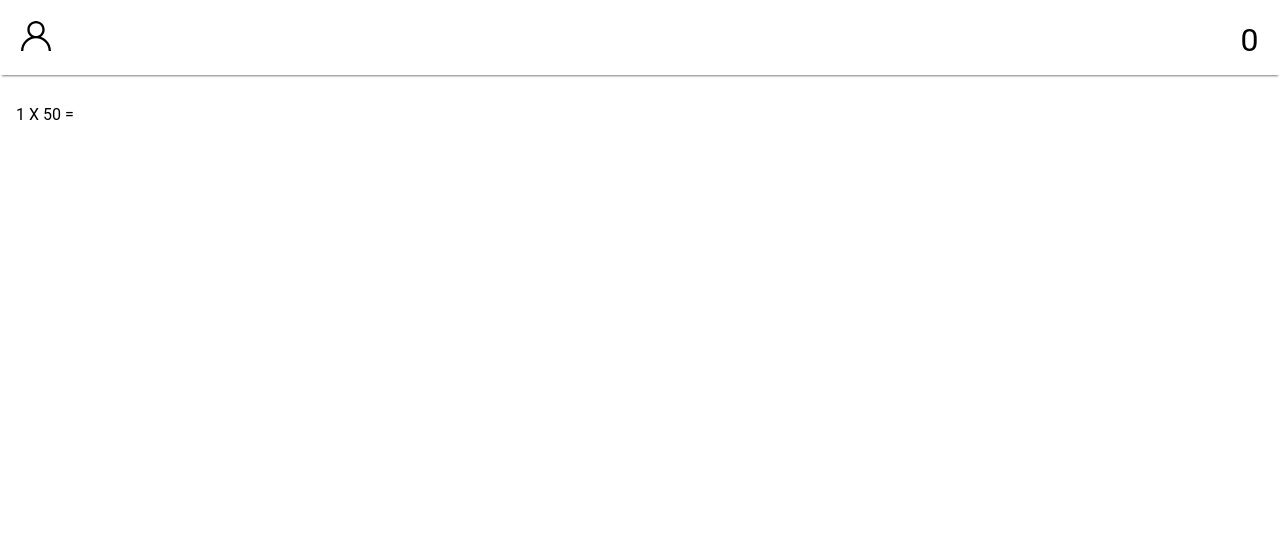
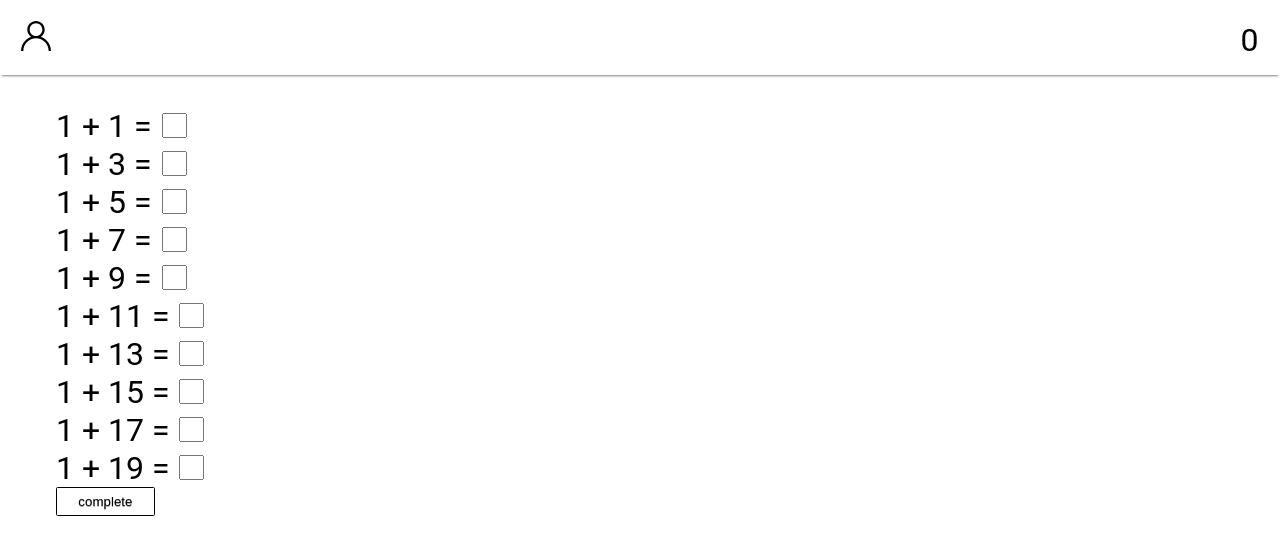
Before and after one commit to duggiemitchell/math-quiz, a React (Vite) app: page / in a window 1280 px wide. Both pictures are taken after a click on the button "Begin". Shown: the top 548 px of the page. Built offline with nearby package versions, Linux system fonts and the light colour scheme; data requests are answered from the project's data file.

Commit message:
adds QA input and validation

```diff
--- a/db.json
+++ b/db.json
@@ -1,9 +1,90 @@
 {
   "qa": [
     {
-      "question": "1 X 50 =",
-      "answer": 50,
+      "question": "1 + 1 = ",
+      "answer": 2,
       "level": 1
+    },
+    {
+      "question": "1 + 3 = ",
+      "answer": 4,
+      "level": 1
+    },
+    {
+      "question": "1 + 5 = ",
+      "answer": 6,
+      "level": 1
+    },
+    {
+      "question": "1 + 7 = ",
+      "answer": 8,
+      "level": 1
+    },
+    {
+      "question": "1 + 9 = ",
+      "answer": 10,
+      "level": 1
+    },
+    {
+      "question": "1 + 11 = ",
+      "answer": 12,
+      "level": 1
+    },
+    {
+      "question": "1 + 13 = ",
+      "answer": 14,
+      "level": 1
+    },
+    {
+      "question": "1 + 15 = ",
+      "answer": 16,
+      "level": 1
+    },
+    {
+      "question": "1 + 17 = ",
+      "answer": 18,
+      "level": 1
+    },
+
+    {
+      "question": "1 + 19 = ",
+      "answer": 20,
+      "level": 1
+    },
+    {
+      "question": "1 + 21 = ",
+      "answer": 22,
+      "level": 1
+    },
+    {
+      "question": "1 + 23 = ",
+      "answer": 24,
+      "level": 1
+    },
+    {
+      "question": "1 + 25 = ",
+      "answer": 26,
+      "level": 1
+    },
+    {
+      "question": "1 + 27 = ",
+      "answer": 28,
+      "level": 1
+    },
+    {
+      "question": "1 + 29 = ",
+      "answer": 30,
+      "level": 1
+    },
+    {
+      "question": "1 + 31 = ",
+      "answer": 32,
+      "level": 1
+    },
+    {
+      "question": "1 + 31 = ",
+      "answer": 32,
+      "level": 2
     }
   ]
 }
--- a/index.css
+++ b/index.css
@@ -36,6 +36,21 @@ button {
   margin: 1.875em 1em;
 }
 
+.quiz-questions {
+  list-style-type: none;
+  font-size: 2em;
+}
+.quiz-questions li {
+  display: flex;
+  align-items: center;
+}
+.quiz-questions input {
+  height: 25px;
+  width: 25px;
+  margin-left: 10px;
+  font-size: 0.5em;
+}
+
 @media (min-width: 550px) {
   .quiz-hero {
     display: flex;
--- /dev/null
+++ b/src/components/AnswerInput.tsx
@@ -0,0 +1,31 @@
+import React, { useState, ChangeEvent } from "react";
+import { QA } from "../utils/types";
+
+interface Props {
+  id: string;
+  answerKey: number;
+  validateAnswer: (qa: QA) => void;
+}
+const AnswerInput = ({ id, validateAnswer, answerKey }: Props) => {
+  const [answer, setAnswer] = useState("");
+  const handleChange = (e: ChangeEvent<HTMLInputElement>) => {
+    const { value } = e.target;
+    setAnswer(value);
+  };
+  const validate = () => {
+    const isValid = answerKey === Number(answer);
+    validateAnswer({ [id]: isValid });
+  };
+
+  return (
+    <input
+      required
+      id={id}
+      type="number"
+      onChange={handleChange}
+      onBlur={validate}
+    />
+  );
+};
+
+export default AnswerInput;
--- a/src/components/Questions.tsx
+++ b/src/components/Questions.tsx
@@ -1,23 +1,48 @@
 import React, { useState, useEffect, useCallback } from "react";
 
+import AnswerInput from "./AnswerInput";
 import { fetchQuiz } from "../utils/api";
+import { QA } from "../utils/types";
 
 interface QuizProps {
   started: Boolean;
 }
 const Questions = ({ started }: QuizProps) => {
   const [quiz, setQuiz] = useState([]);
+  const [attempt, setAttempt] = useState(1);
+  const [qaKey, setQaKey] = useState([]);
+
   const quizInProgress = started && quiz;
 
+  const validateAnswer = (qa: QA) => {
+    setQaKey([...qaKey, qa]);
+  };
   const doFetchQuiz = useCallback(async () => {
-    const ques = await fetchQuiz();
+    const ques = await fetchQuiz(attempt);
     setQuiz(ques);
   }, []);
+
   useEffect(() => {
     if (started) doFetchQuiz();
   }, []);
-
-  return <> {quizInProgress && quiz.map(q => q.question)}</>;
+  return (
+    <ul className="quiz-questions">
+      {quizInProgress &&
+        quiz.map(({ question, answer }, idx) => {
+          return (
+            <li key={idx}>
+              {question}{" "}
+              <AnswerInput
+                id={`${idx + 1}`}
+                validateAnswer={validateAnswer}
+                answerKey={answer}
+              />
+            </li>
+          );
+        })}
+      <button>complete</button>
+    </ul>
+  );
 };
 
 export default Questions;
--- a/src/utils/api.ts
+++ b/src/utils/api.ts
@@ -1,4 +1,6 @@
-export const fetchQuiz = async () => {
+export const fetchQuiz = async level => {
   const res = await fetch("http://localhost:4000/qa");
-  return await res.json();
+  const qa = await res.json();
+
+  return qa.filter(item => item.level === level).slice(0, 10); // @todo make random...
 };
--- /dev/null
+++ b/src/utils/types.ts
@@ -0,0 +1,3 @@
+export interface QA {
+  [key: number]: boolean;
+}
```
Also changed, not shown: tsconfig.json (+1 -6 lines).
